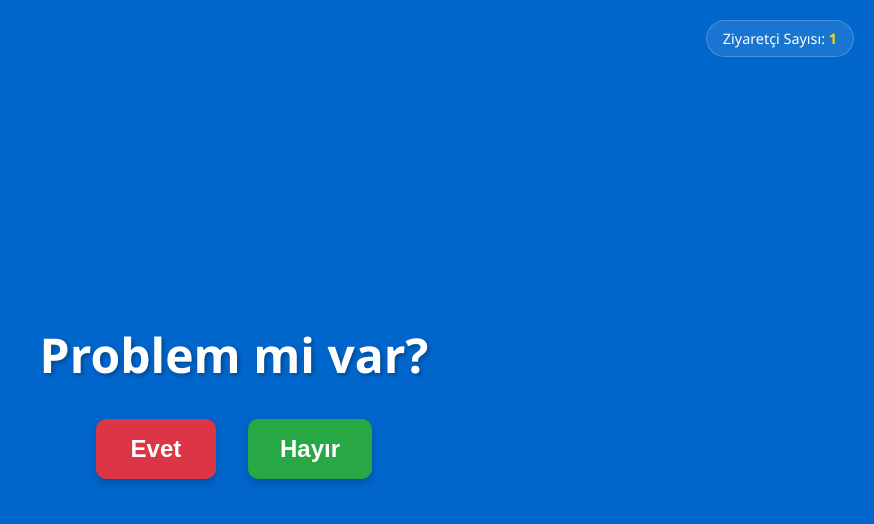
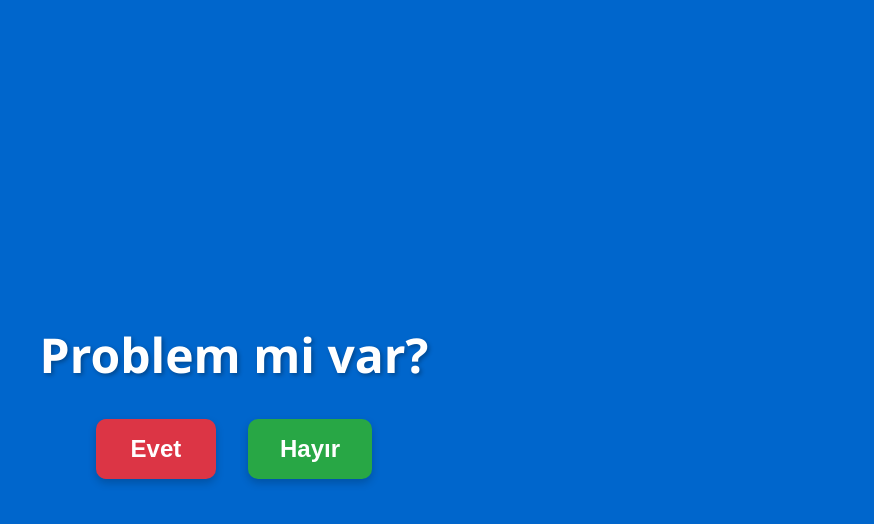
Before and after one commit to enesyaray/ProblemMiVar-, a plain HTML site: page index.html in a window 1280 px wide. Shown: the whole page, without its empty margins (406-1280 px from the left). Drawn offline with Linux system fonts and the light colour scheme.

Commit message:
Add files via upload

```diff
--- a/index.html
+++ b/index.html
@@ -21,10 +21,7 @@
         </div>
     </div>
 
-    <div id="visitor-counter">
-        <span>Ziyaretçi Sayısı: </span>
-        <span id="counter-number">0</span>
-    </div>
+
 
     <script src="script.js"></script>
 </body>
--- a/script.js
+++ b/script.js
@@ -1,7 +1,6 @@
 let currentQuestion = 1;
 const totalQuestions = 2;
 let secondAnswer = null;
-let visitorCount = 0;
 
 function handleAnswer(answer) {
     if (currentQuestion === 1) {
@@ -137,25 +136,10 @@ function restartApp() {
     }
 }
 
-// Ziyaretçi sayısını yönet
-function updateVisitorCount() {
-    // LocalStorage'dan mevcut sayıyı al
-    const storedCount = localStorage.getItem('visitorCount');
-    visitorCount = storedCount ? parseInt(storedCount) : 0;
 
-    // Sayıyı güncelle
-    visitorCount++;
-    localStorage.setItem('visitorCount', visitorCount.toString());
-
-    // Sayfada göster
-    document.getElementById('counter-number').textContent = visitorCount;
-}
 
 // Sayfa yüklendiğinde başlangıç durumunu ayarla
 document.addEventListener('DOMContentLoaded', function() {
-    // Ziyaretçi sayısını güncelle
-    updateVisitorCount();
-
     currentQuestion = 1;
     secondAnswer = null;
     document.body.classList.remove('green-bg');
--- a/style.css
+++ b/style.css
@@ -92,29 +92,7 @@ button:active {
     }
 }
 
-#visitor-counter {
-    position: fixed;
-    top: 20px;
-    right: 20px;
-    background-color: rgba(255, 255, 255, 0.1);
-    color: white;
-    padding: 0.5rem 1rem;
-    border-radius: 20px;
-    font-size: 0.9rem;
-    backdrop-filter: blur(10px);
-    border: 1px solid rgba(255, 255, 255, 0.2);
-    transition: all 0.3s ease;
-}
 
-#visitor-counter:hover {
-    background-color: rgba(255, 255, 255, 0.2);
-    transform: scale(1.05);
-}
-
-#counter-number {
-    font-weight: bold;
-    color: #ffd700;
-}
 
 @media (max-width: 768px) {
     h1 {
@@ -130,10 +108,5 @@ button:active {
         gap: 1rem;
     }
 
-    #visitor-counter {
-        top: 10px;
-        right: 10px;
-        font-size: 0.8rem;
-        padding: 0.4rem 0.8rem;
-    }
+
 }
```
Also changed, not shown: 1 other file.
